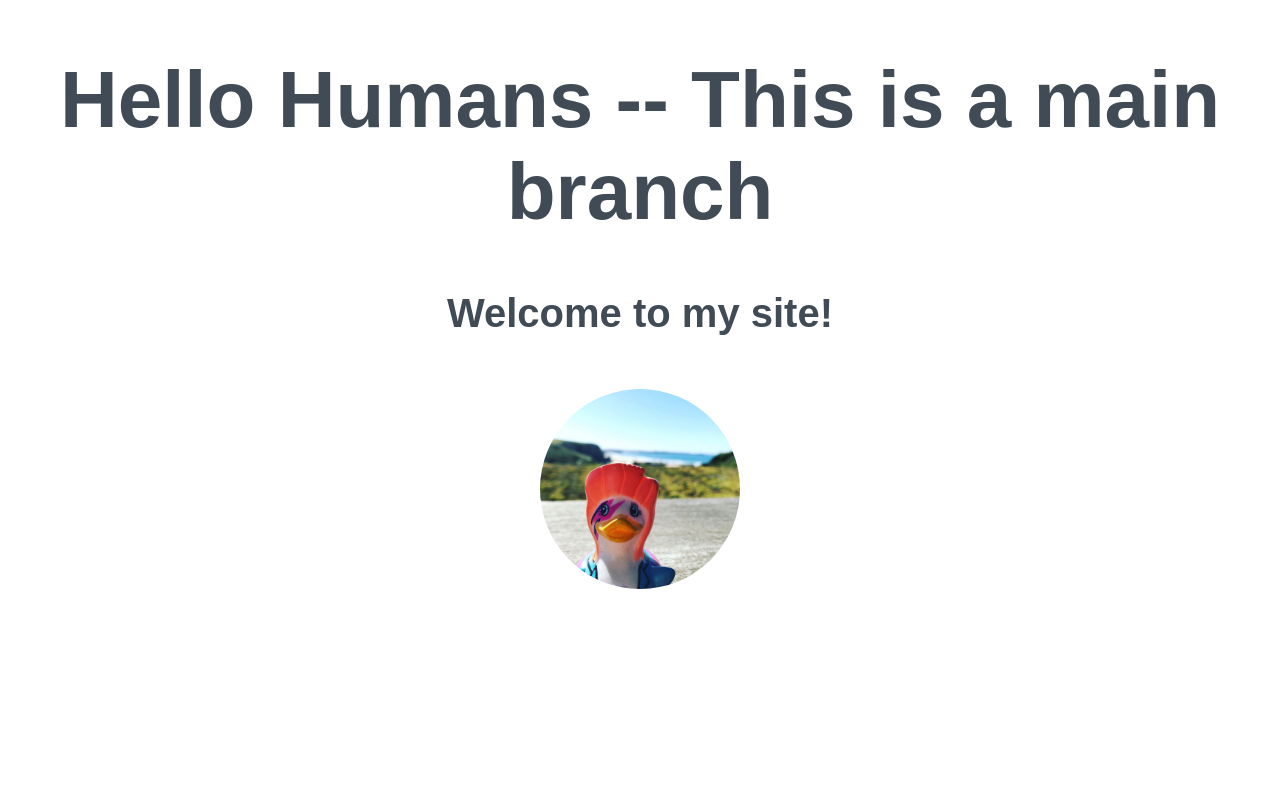
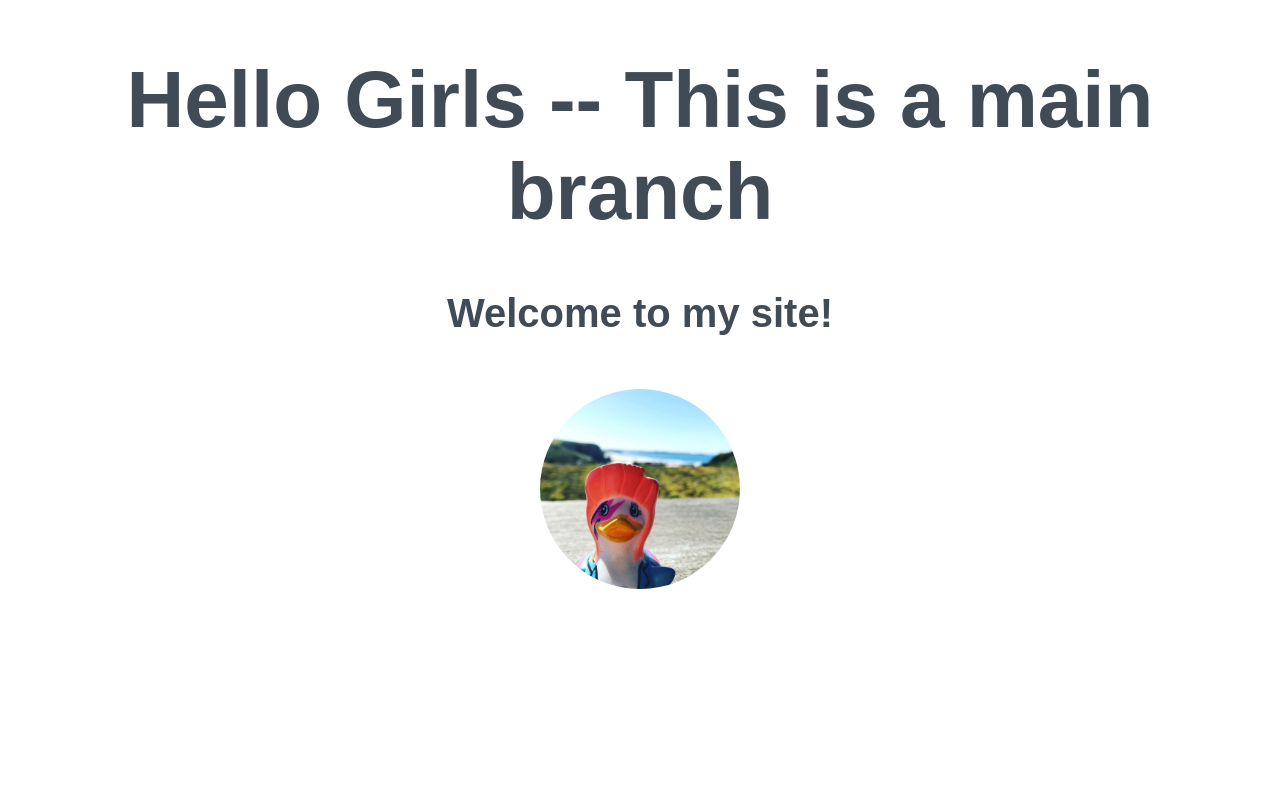
Before and after one commit to JustBeArt/beginners-week-one-master, a plain HTML site: page index.html in a window 1280 px wide. Shown: the top 800 px of the page. Drawn offline with Linux system fonts and the light colour scheme.

Commit message:
hello Girls
test

```diff
--- a/index.html
+++ b/index.html
@@ -6,7 +6,7 @@
 </head>
 <body>
 <div>
-<h1>Hello Humans -- This is a main branch</h1>
+<h1>Hello Girls -- This is a main branch</h1>
 <h2>Welcome to my site!</h2>
 <img src="./duck.jpg" alt="A local image" width="200px">
 </div>
```
Also changed, not shown: 1 other file.
